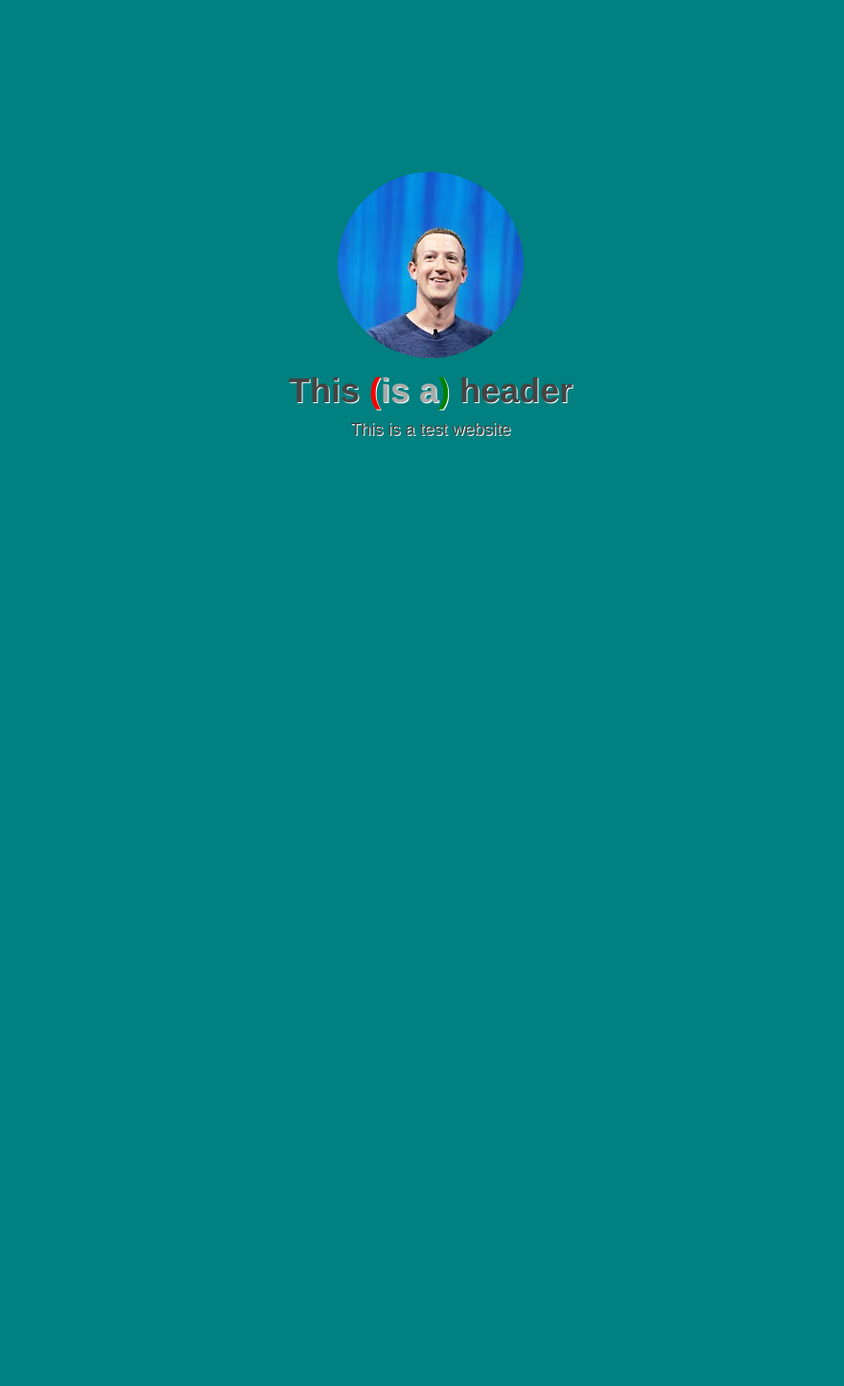
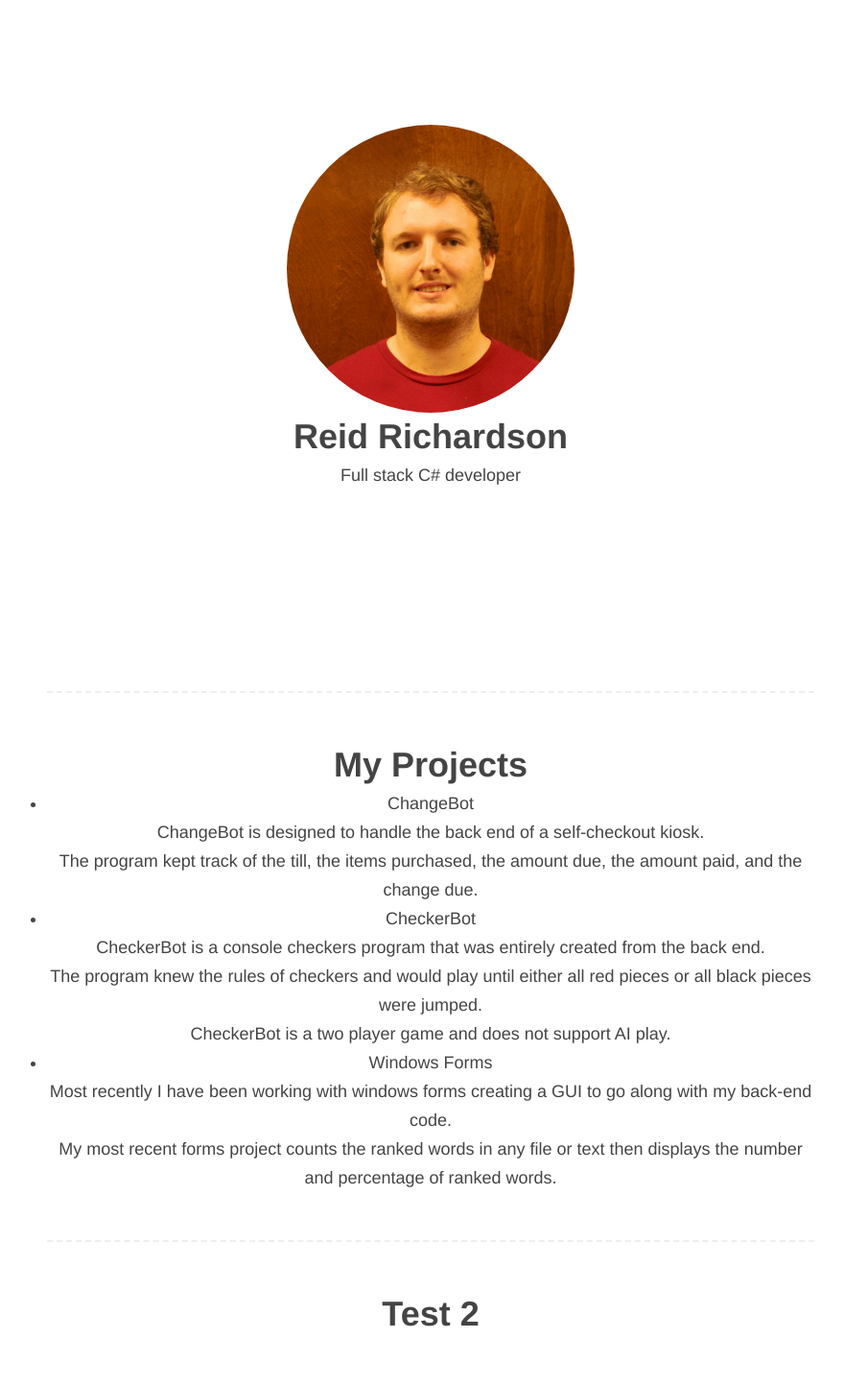
Before and after one commit to reidrichardson93/reidrichardson93.github.io, a plain HTML site: page index.html in a window 1280 px wide. Shown: the part 80-1524 px from the top of the page at 96% size, without its empty margins (191-1071 px from the left). Before the commit the page ends 800 px from the top, so only its background shows below. Drawn offline with Linux system fonts and the light colour scheme.

Commit message:
Added content and style

```diff
--- a/index.html
+++ b/index.html
@@ -1,16 +1,44 @@
 <!DOCTYPE html>
 <html>
 	<head>
-		<title> Title </title>
+		<title> Reid Richardson </title>
 		<link rel="stylesheet" href="styles.css" />
 	</head>
 	<body>
 	  <section class="hero">
 		<header>
-		  <img src="zuch.jpg" alt="Zuckerfurg AKA Lizard-Person"/>
-		  <h1>This <sub>is a</sub> header</h1>
-		  <p>This is a test website</p>
+			<div class="headshot">
+				<img src="headshot.jpg" alt="Reid's Headshot"/>
+			</div>
+		  <h1>Reid Richardson</h1>
+		  <p>Full stack C# developer</p>
 		</header>
-	  </section>
+		</section>
+		<section>
+			<header>
+				<h1>My Projects</h1>
+			</header>
+			<ul class="blocklist">
+				<li>
+					<h2>ChangeBot</h2>
+					<p>ChangeBot is designed to handle the back end of a self-checkout kiosk.</p>
+					<p>The program kept track of the till, the items purchased, the amount due, the amount paid, and the change due.</p>
+				</li>
+				<li>
+					<h2>CheckerBot</h2>
+					<p>CheckerBot is a console checkers program that was entirely created from the back end.</p>
+					<p>The program knew the rules of checkers and would play until either all red pieces or all black pieces were jumped.</p>
+					<p>CheckerBot is a two player game and does not support AI play.</p>
+				</li>
+				<li>
+					<h2>Windows Forms</h2>
+					<p>Most recently I have been working with windows forms creating a GUI to go along with my back-end code.</p>
+					<p>My most recent forms project counts the ranked words in any file or text then displays the number and percentage of ranked words.</p>
+				</li>
+			</ul>
+		</section>
+		<section>
+			<h1>Test 2</h1>
+		</section>
 	</body>
 </html>
--- a/styles.css
+++ b/styles.css
@@ -19,7 +19,6 @@ html, body{
 
 body{
 	text-align:center;
-	background-color:teal;
 }
 
 h1{
@@ -31,22 +30,35 @@ h1 sub{
 	color:#aaa;
 	vertical-align:baseline;
 }
-h1 sub:before{
-	color:red;
-	content:"(";
+
+section{
+	border-top: 2px dashed #eee;
+	padding: 50px 0;
+	max-width: 800px;
+	margin:0 auto;
 }
-h1 sub:after{
-	color:green;
-	content:")";
-}
+
 img{
 	border-radius:50%;
 }
 
 .hero{
-	outline:1px solid red;
 	height:100vh;
 	display:flex;
 	flex-direction:column;
 	justify-content:center;
+	border:0;
+	padding:0;
 }
+
+.hero img{
+	width: 100%;
+	height: 100%;
+}
+
+.headshot{
+	width: 300px;
+	height: 300px;
+	margin-left: auto;
+	margin-right: auto;
+}
```
Also changed, not shown: headshot.jpg (added).
